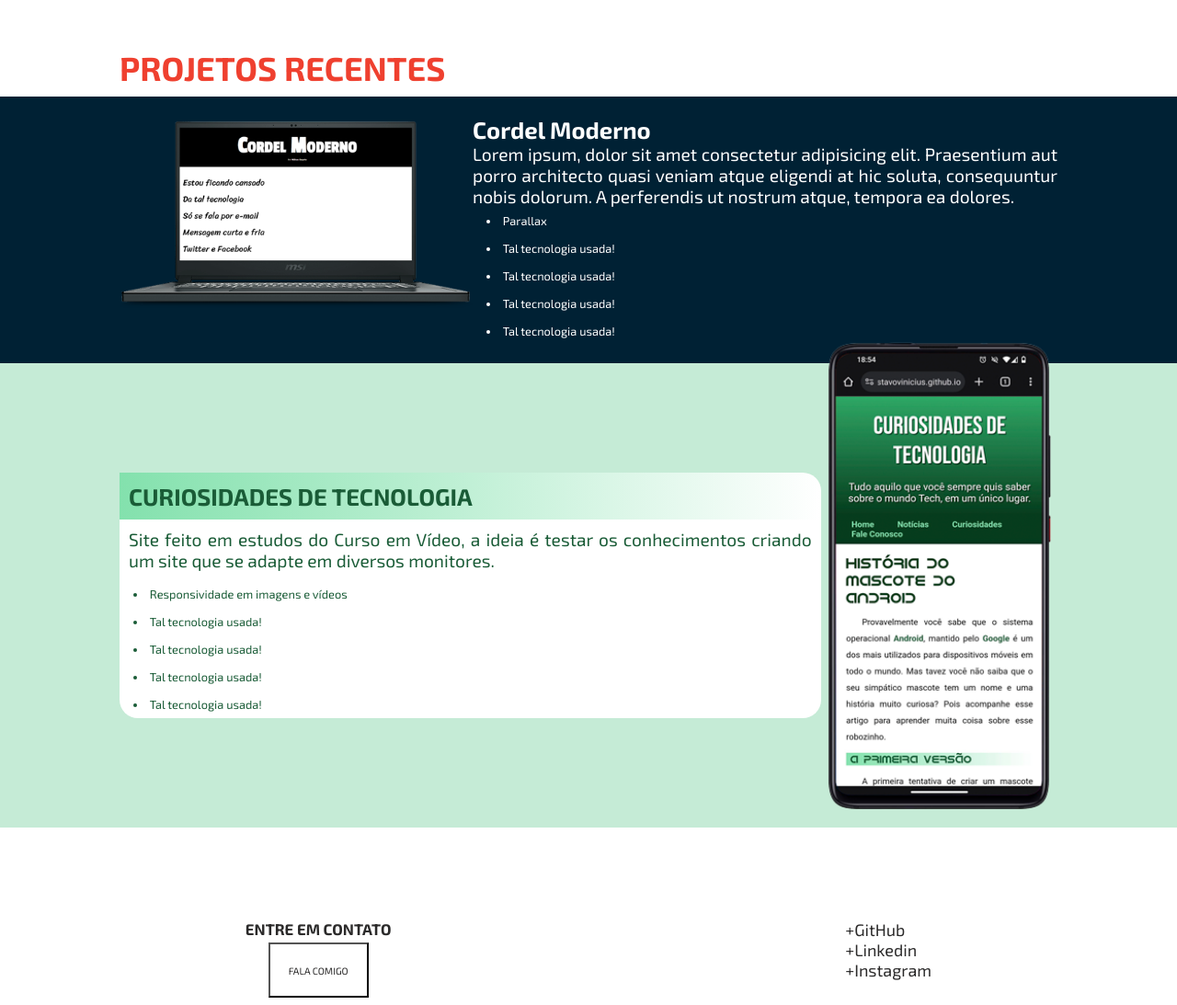
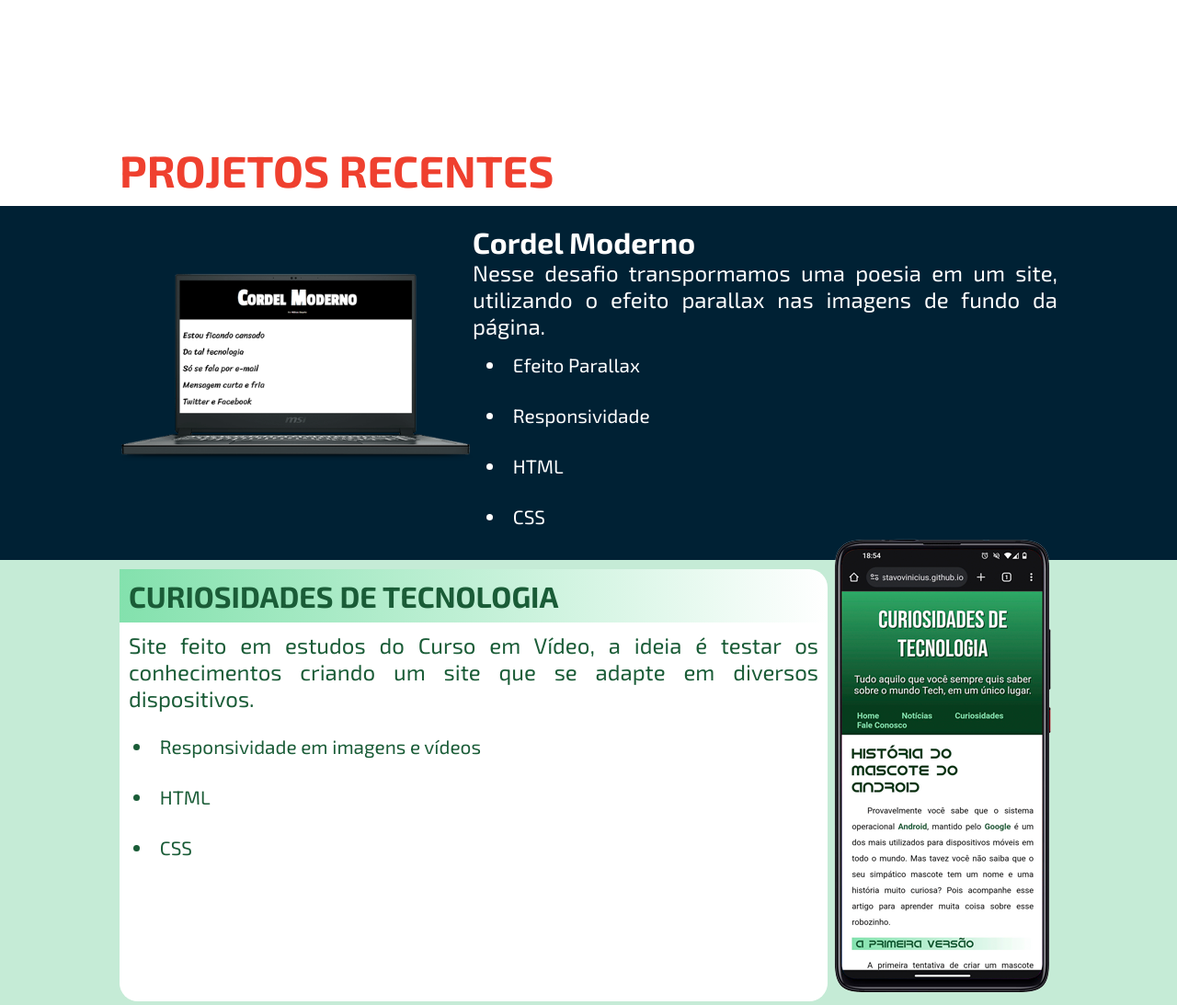
Before and after one commit to gostavovinicius/portfolio, a plain HTML site: page index.html in a window 1280 px wide. Shown: the part 960-2053 px from the top of the page at 92% size. Drawn offline with Linux system fonts and the light colour scheme.

Commit message:
tamanho fontes

```diff
--- a/estilos/style.css
+++ b/estilos/style.css
@@ -8,8 +8,12 @@
 }
 
 body {
-    font-size: 12px;
+    font-size: 16px;
     background-image: linear-gradient(45deg, #ef412d, #ef402f, #ef412d);
+}
+
+p {
+    text-align: justify;
 }
 
 .bar {
@@ -58,7 +62,6 @@ body {
 
 #landing {
     z-index: 0;
-    font-size: 2.5vw;
     margin-top: 80px;
     width: 95%;
     display: flex;
@@ -67,8 +70,13 @@ body {
     align-items: center;
 }
 
+.descricao{
+    font-size: 1.8em;
+    padding: 30px;
+}
+
 #landing h2 {
-    font-size: 3.5vw;
+    font-size: 2em;
 }
 
 .landingimage {
@@ -105,7 +113,6 @@ body {
 }
 
 #sobremim p {
-    text-align: justify;
     font-size: 2em;
     padding-top: 20px;
 }
@@ -142,59 +149,55 @@ body {
 }
 
 .projeto1 p {
-    text-align: justify;
     color: white;
-    font-size: 1.5vw;
+    font-size: 1.5em;
 }
 
 .projeto1 h1 {
     color: white;
-    font-size: 2vw;
+    font-size: 2em;
 }
 
 .projeto1 li {
     text-align: justify;
     color: white;
-    font-size: 1vw;
+    font-size: 1.3em;
     padding: 15px;
-    line-height: 0;
 }
 
 .projeto2 {
     color: white;
     max-width: 1020px;
-    height: auto;
     margin: auto;
     padding: 10px;
     display: flex;
     flex-direction: row;
     justify-content: space-around;
-    align-items: center;
 }
 
 .texto {
     border-radius: 20px;
     background-color: white;
+    min-height: 10em;
 }
 
 .projeto2 p {
     text-align: justify;
     color: #1a5c37;
-    font-size: 1.5vw;
+    font-size: 1.5em;
     padding: 10px;
 }
 
 .projeto2 li {
     text-align: justify;
     color: #1a5c37;
-    font-size: 1vw;
+    font-size: 1.3em;
     padding: 15px;
-    line-height: 0;
 }
 
 .projeto2 h1 {
     color: #1a5c37;
-    font-size: 2vw;
+    font-size: 2em;
     background-image: linear-gradient(to right, #83e1ad, transparent);
     padding: 10px;
 }
@@ -205,9 +208,9 @@ body {
 
 .imagem {
     width: 30vw;
+    height: auto;
     margin-top: -40px;
 }
-
 
 .footer {
     bottom: 0;
--- a/index.html
+++ b/index.html
@@ -34,7 +34,7 @@
             </div>
         </div>
         <div id="landing">
-                <div>
+                <div class="descricao">
                     <p>Olá, meu nome é</p>
                     <h2>Gustavo Vinícius</h2>
                     <p>
@@ -65,12 +65,11 @@
                 <section class="projeto1">
                     <div>
                         <h1>Cordel Moderno</h1>
-                        <p>Lorem ipsum, dolor sit amet consectetur adipisicing elit. Praesentium aut porro architecto quasi veniam atque eligendi at hic soluta, consequuntur nobis dolorum. A perferendis ut nostrum atque, tempora ea dolores.</p>
-                        <li>Parallax</li>
-                        <li>Tal tecnologia usada!</li>
-                        <li>Tal tecnologia usada!</li>
-                        <li>Tal tecnologia usada!</li>
-                        <li>Tal tecnologia usada!</li>
+                        <p>Nesse desafio transpormamos uma poesia em um site, utilizando o efeito parallax nas imagens de fundo da página.</p>
+                        <li>Efeito Parallax</li>
+                        <li>Responsividade</li>
+                        <li>HTML</li>
+                        <li>CSS</li>
                     </div>
                     <img class="imagem" src="images/notebook.png" alt="Notebook">
                 </section>
@@ -79,12 +78,10 @@
                 <section class="projeto2">
                     <div class="texto">
                         <h1>CURIOSIDADES DE TECNOLOGIA</h1>
-                        <p>Site feito em estudos do Curso em Vídeo, a ideia é testar os conhecimentos criando um site que se adapte em diversos monitores.</p>
+                        <p>Site feito em estudos do Curso em Vídeo, a ideia é testar os conhecimentos criando um site que se adapte em diversos dispositivos.</p>
                         <li>Responsividade em imagens e vídeos</li>
-                        <li>Tal tecnologia usada!</li>
-                        <li>Tal tecnologia usada!</li>
-                        <li>Tal tecnologia usada!</li>
-                        <li>Tal tecnologia usada!</li>
+                        <li>HTML</li>
+                        <li>CSS</li>
                     </div>
                     <img class="imagem" src="images/celular.png" alt="Celular">
                 </section>
```
